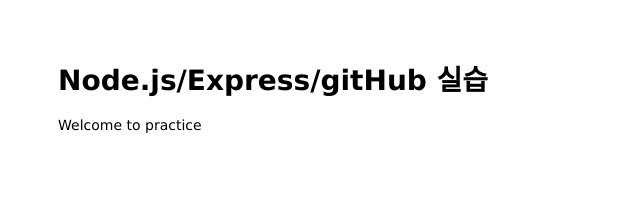
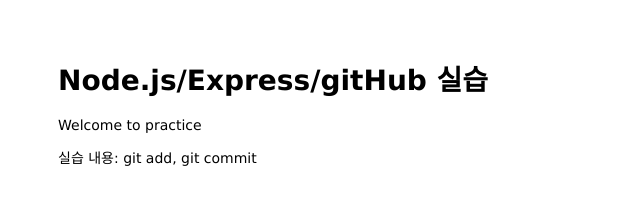
Before and after one commit to parksiyeon/nodejsBookStudyPrac1, a website: page practice/practice-git-github/public/index.html in a window 1280 px wide. Shown: the whole page, without its empty margins (0-640 px from the left). Drawn offline with Linux system fonts and the light colour scheme.

```diff
--- a/practice/practice-git-github/public/index.html
+++ b/practice/practice-git-github/public/index.html
@@ -10,4 +10,8 @@
   <p>Welcome to practice</p>
 </body>
 
+<footer>
+  <p> 실습 내용: git add, git commit</p>
+</footer>
+
 </html>
```
